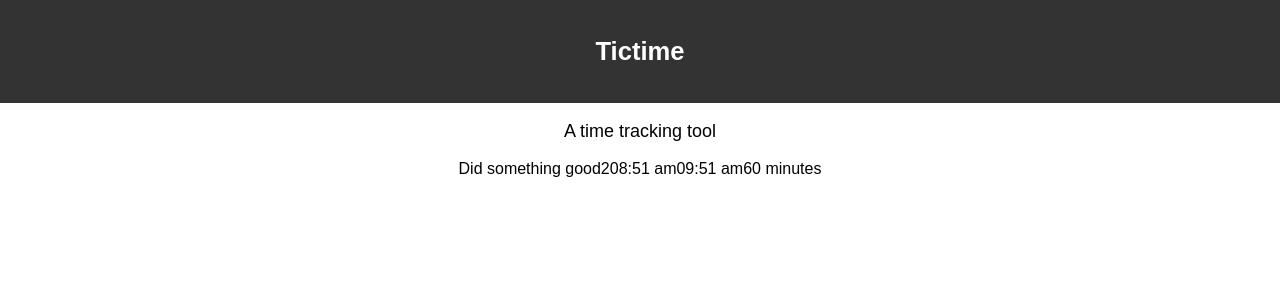
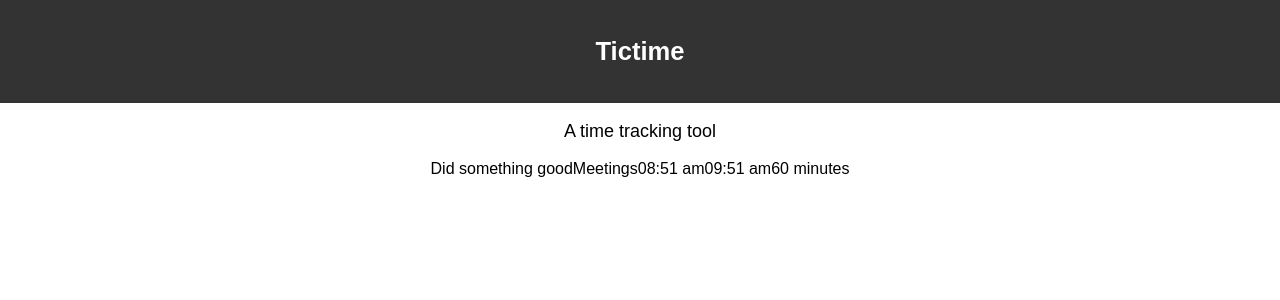
Before and after one commit to preist/tictime, a React app: page / in a window 1280 px wide. Shown: the top 300 px of the page. Built offline with nearby package versions, Linux system fonts and the light colour scheme.

Commit message:
Add categories placeholder

```diff
--- /dev/null
+++ b/src/components/category.tsx
@@ -0,0 +1,42 @@
+export const CATEGORIES: object = {
+  1: {
+    color: '#F5A623',
+    title: 'Work',
+  },
+  2: {
+    color: '#4A90E2',
+    title: 'Meetings',
+  },
+  3: {
+    color: '#50E3C2',
+    title: 'Transit',
+  },
+  4: {
+    color: '#7ED321',
+    title: 'Family',
+  },
+  5: {
+    color: '#1EABAA',
+    title: 'Self Development',
+  },
+  6: {
+    color: '#0094FF',
+    title: 'Play',
+  },
+  7: {
+    color: '#F5A623',
+    title: 'Spiritual',
+  },
+  8: {
+    color: '#4A90E2',
+    title: 'Exercise',
+  },
+  9: {
+    color: '#9E3380',
+    title: 'Food',
+  },
+  10: {
+    color: '#A7AA99',
+    title: 'Sleep',
+  }
+}
--- a/src/components/log_entry.tsx
+++ b/src/components/log_entry.tsx
@@ -1,6 +1,8 @@
 import * as React from 'react';
 
 import { differenceInMinutes, format } from 'date-fns';
+
+import { CATEGORIES } from 'components/category';
 
 export interface ILogEntryProps {
   title: string;
@@ -19,11 +21,12 @@ export default class LogEntry extends React.Component<ILogEntryProps> {
 
   public render() {
     const {title, category, startAt, endAt} = this.props;
+    const logCategory = CATEGORIES[category];
 
     return (
       <div className="log-entry">
         <span className="log-entry--title">{title}</span>
-        <span className="log-entry--category">{category}</span>
+        <span className="log-entry--category" color={logCategory.color}>{logCategory.title}</span>
         <span className="log-entry--start-at">{format(startAt, "hh:mm a")}</span>
         <span className="log-entry--end-at">{format(endAt, "hh:mm a")}</span>
         <span className="log-entry--duration">{differenceInMinutes(endAt, startAt)} minutes</span>
```
